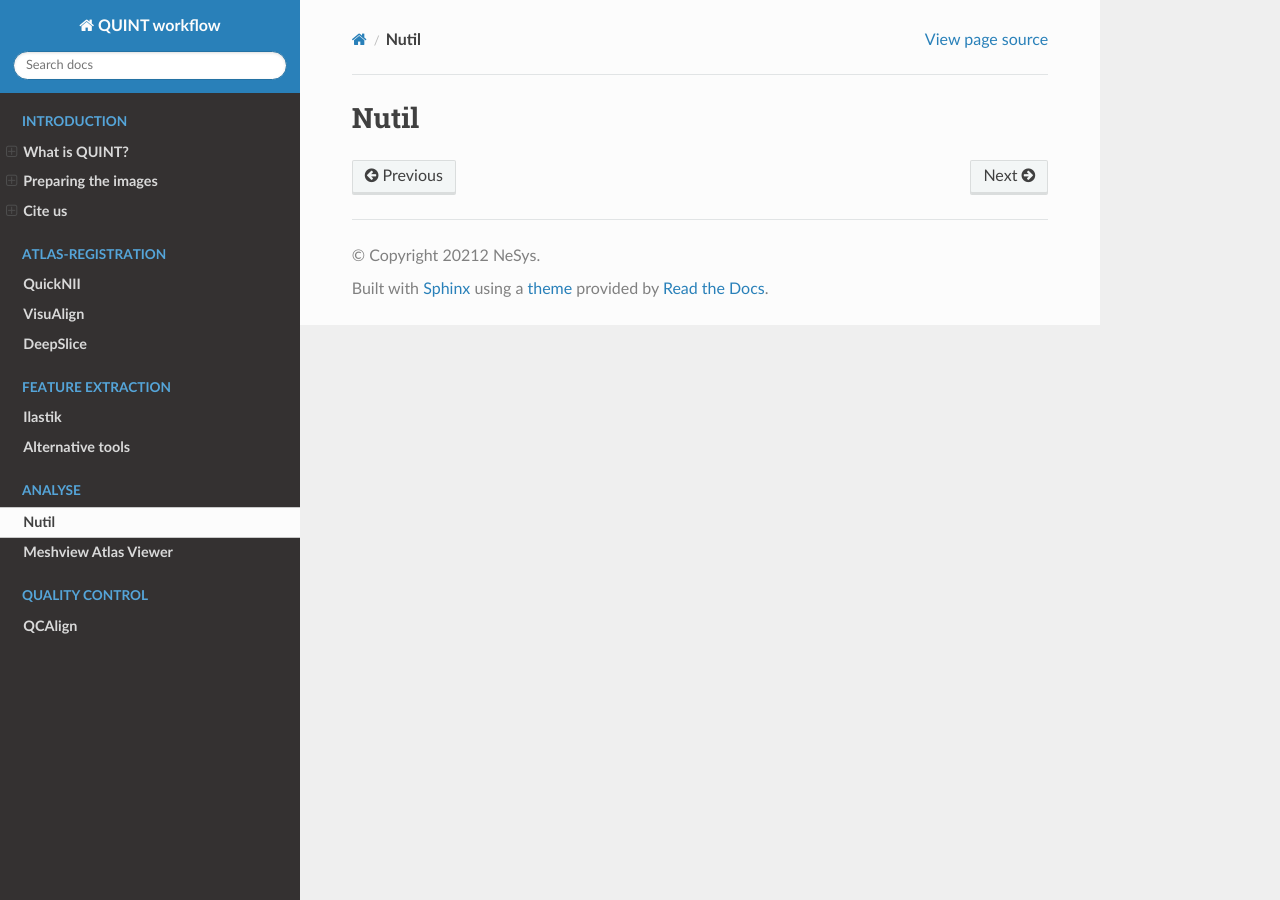
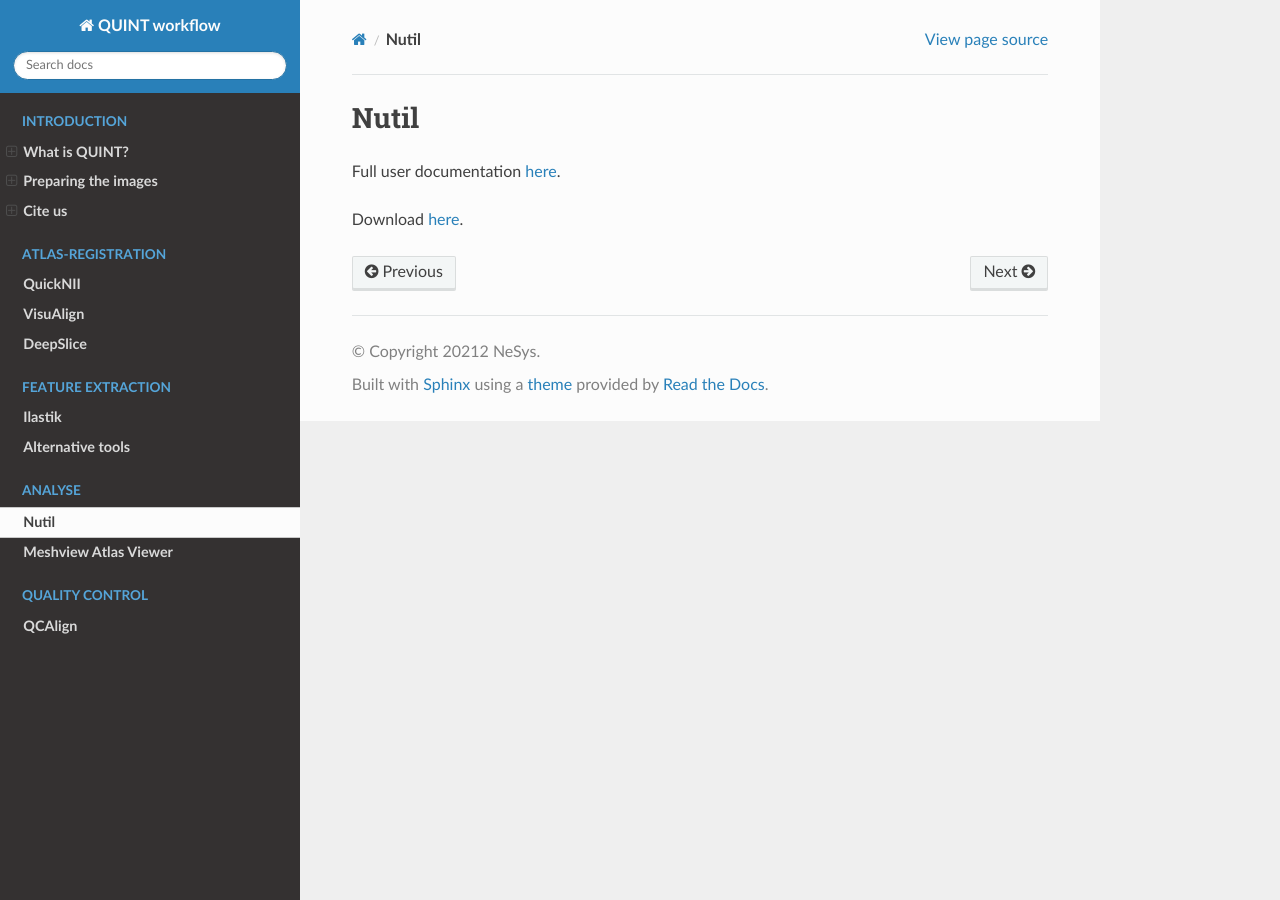
Before and after one commit to Neural-Systems-at-UIO/QUINT_workflow, a Sphinx documentation site: the page built from docs/Nutil.rst, in a window 1280 px wide. Built offline with Sphinx 7.4.7 and the Read the Docs theme 2.0.0, drawn with Linux system fonts in a browser that asks for light colours.

Commit message:
Update Nutil.rst

```diff
--- a/docs/Nutil.rst
+++ b/docs/Nutil.rst
@@ -1,2 +1,6 @@
 **Nutil**
 ------------
+
+Full user documentation `here <https://nutil.readthedocs.io/en/latest/>`_.
+
+Download `here <https://www.nitrc.org/projects/nutil>`_.
```
